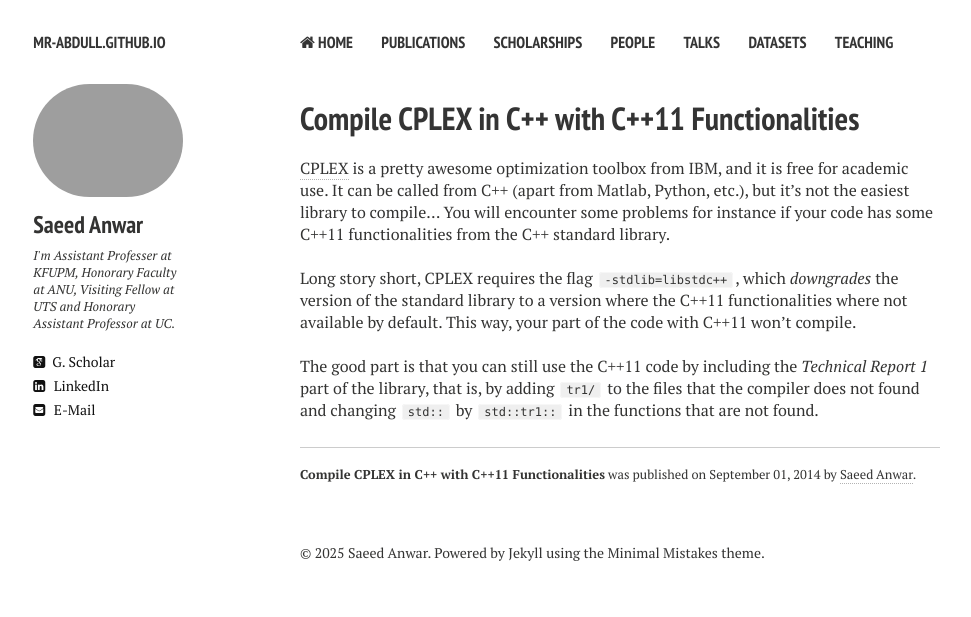
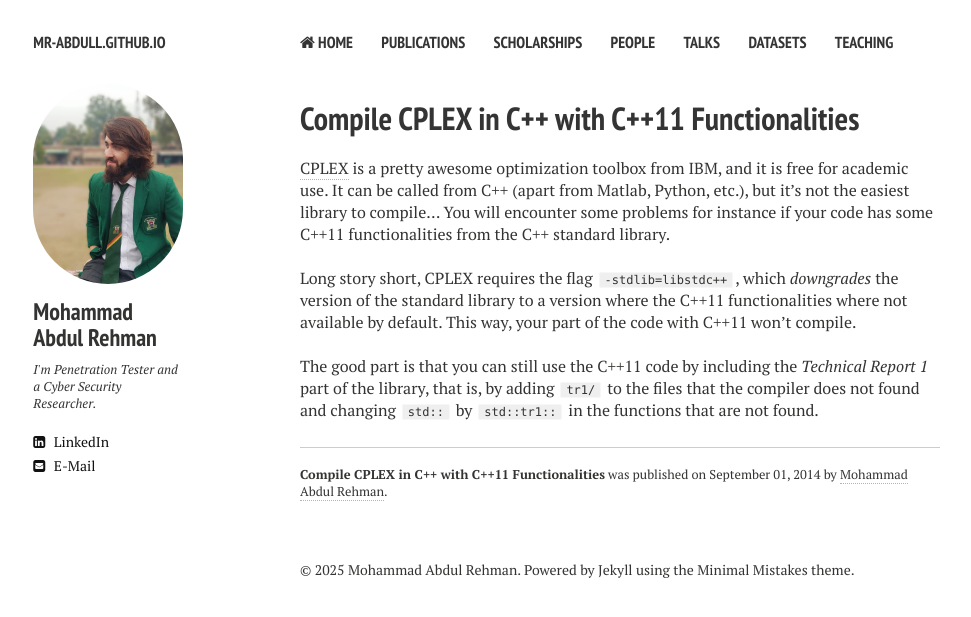
Before and after one commit to mr-abdull/mr-abdull.github.io, a Jekyll site: the page built from _posts/2014-09-01-compiling-cplex-with-c++11-functionalities.md, in a window 1280 px wide. Shown: the top 617 px of the page, without its empty margins (20-991 px from the left). Built offline with Jekyll 4.4.1, drawn with Linux system fonts in a browser that asks for light colours; nearby versions of some CDN libraries.

Commit message:
Update _config.yml

```diff
--- a/_config.yml
+++ b/_config.yml
@@ -1,18 +1,18 @@
 title:
 description:      My academic webpage.
 # Your site's domain goes here. Leave localhost server or blank when working locally.
-url:              https://saeed-anwar.github.io
+url:              https://mr-abdull.github.io
 
 # Owner/author information
 owner:
-  name:           Saeed Anwar
-  avatar:         Saeed.jpg
-  bio:            I'm Assistant Professer at KFUPM, Honorary Faculty at ANU, Visiting Fellow at UTS and Honorary Assistant Professor at UC.
-  email:          saeed.anwar@anu.edu.au
+  name:           Mohammad Abdul Rehman
+  avatar:         abdul.jpg
+  bio:            I'm Penetration Tester and a Cyber Security Researcher.
+  email:          m.abdulrahmancs@gmail.com
   # Social networking links are used in author-bio sidebar. Update and remove as you like.
   #twitter: jponttuset
-  linkedin: saeed-anwar-51689a13
-  google_scholar: vPJIHywAAAAJ&hl=en
+  linkedin: mohammad-abdul-rehman-2b1b82285
+ # google_scholar: vPJIHywAAAAJ&hl=en
   #google_plus: 113718226018314522413
   #github: jponttuset
 
@@ -43,7 +43,7 @@ links:
    url: /Teaching/
 
 # http://en.wikipedia.org/wiki/List_of_tz_database_time_zones
-timezone:    Australia/ACT
+timezone:    Pakistan/GMT+5
 future:      true
 #pygments:    true
 highlighter: rouge
```
